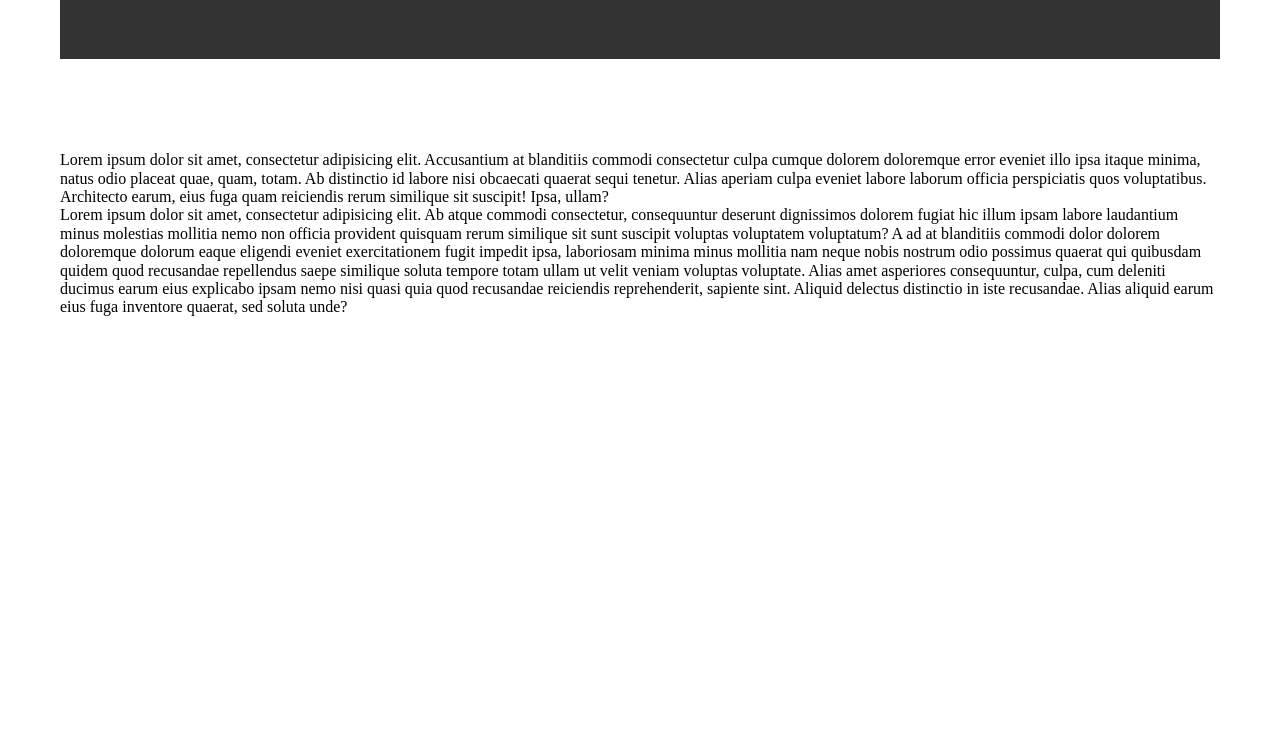
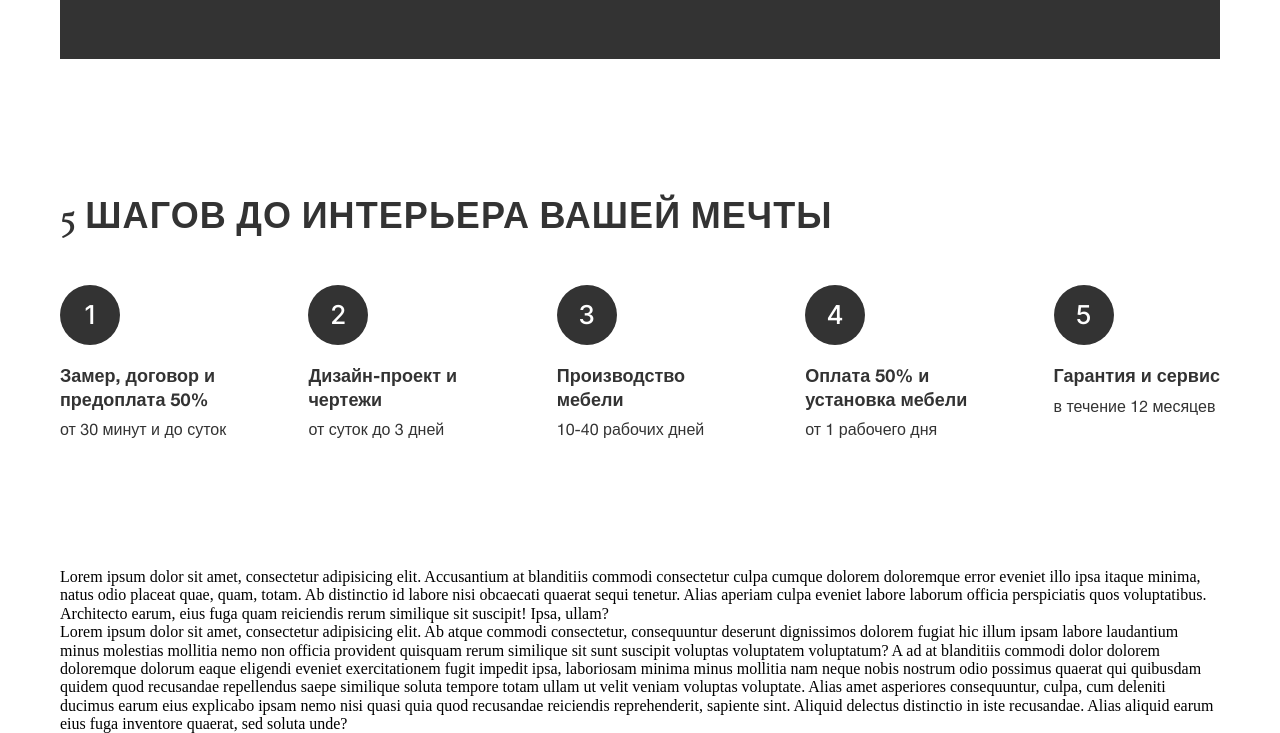
Before and after one commit to Zmeederzhets/exhibition, a website built with webpack: page app/index.html in a window 1280 px wide. Shown: the part 2601-3334 px from the top of the page. Before the commit the page ends 2918 px from the top, so only its background shows below. Built offline with nearby package versions, Linux system fonts and the light colour scheme.

Commit message:
начал блок step

```diff
--- a/app/index.html
+++ b/app/index.html
@@ -7,9 +7,13 @@
     <title>Mebel-Ekabu</title>
     <link rel="preconnect" href="https://fonts.gstatic.com">
     <link href="https://fonts.googleapis.com/css2?family=Cormorant+Garamond&display=swap" rel="stylesheet">
+    <link rel="preconnect" href="https://fonts.googleapis.com">
+    <link rel="preconnect" href="https://fonts.gstatic.com" crossorigin>
+    <link href="https://fonts.googleapis.com/css2?family=Inter:wght@500&display=swap" rel="stylesheet">
     <meta name="viewport" content="width=device-width, initial-scale=1">    <!--для адаптивной вёрстки-->
 </head>
 <body>
+
 <header class="header contain">
     <div class="logo">
         <a class="logo__image" href=""><img src="img/logo.png" alt=""></a>
@@ -68,7 +72,6 @@
 </header>
 
 <main class="contain">
-
     <div class="carrousel">
         <div class="carrousel__slide"></div>
         <button class="carrousel__arrow carrousel__arrow-prev" aria-label="Previous" type="button" style=""></button>
@@ -79,7 +82,6 @@
             <button class="carrousel__radio-color"></button>
         </div>
     </div>
-
     <div class="pride">
         <div class="pride__item">
             <h3 class="pride__title">Оказываем комплекс услуг</h3>
@@ -111,7 +113,6 @@
             <p class="pride__text">У нас более 100 000 материалов, цветов и текстур.</p>
         </div>
     </div>
-
     <div class="catalog">
         <h1 class="catalog__title">Мебель на заказ по индивидуальным размерам В ЕКАТЕРИНБУРГЕ</h1>
         <div class="catalog__wrapper">
@@ -282,7 +283,6 @@
             </ul>
         </div>
     </div>
-
     <div class="call">
         <div class="call__wrapper">
             <h2 class="call__title">УЗНАЙТЕ ТОЧНЫЕ СРОКИ И СТОИМОСТЬ </h2>
@@ -290,10 +290,60 @@
         </div>
         <div class="call__vector"></div>
         <div class="call__buttons">
-            <button class="call__button"><img class="call__img" src="img/watsapp.svg" alt="">НАПИСАТЬ В WHATSAPP</button>
-            <button class="call__button"><img class="call__img"  src="img/telegram.svg" alt="">НАПИСАТЬ В telegram</button>
+            <button class="call__button"><img class="call__img" src="img/watsapp.svg" alt="">НАПИСАТЬ В WHATSAPP
+            </button>
+            <button class="call__button"><img class="call__img" src="img/telegram.svg" alt="">НАПИСАТЬ В telegram
+            </button>
         </div>
     </div>
+
+    <div class="step">
+        <h2 class="step__title">5 шагов до интерьера вашей мечты</h2>
+        <ol class="step__item">
+            <li class="step__list">
+                <div class="step__ellipse">1</div>
+                <div class="step__text">
+                    <h3 class="step__case">Замер, договор и предоплата 50%</h3>
+                    <p class="step__timing">от 30 минут и до суток</p>
+                </div>
+            </li>
+
+            <li class="step__list">
+                <div class="step__ellipse">2</div>
+                <div class="step__text">
+                    <h3 class="step__case">Дизайн-проект и чертежи</h3>
+                    <p class="step__timing">от суток до 3 дней</p>
+                </div>
+            </li>
+
+            <li class="step__list">
+                <div class="step__ellipse">3</div>
+                <div class="step__text">
+                    <h3 class="step__case">Производство мебели</h3>
+                    <p class="step__timing">10-40 рабочих дней</p>
+                </div>
+            </li>
+
+            <li class="step__list">
+                <div class="step__ellipse">4</div>
+                <div class="step__text">
+                    <h3 class="step__case">Оплата 50% и установка мебели </h3>
+                    <p class="step__timing">от 1 рабочего дня</p>
+                </div>
+            </li>
+
+            <li class="step__list">
+                <div class="step__ellipse">5</div>
+                <div class="step__text">
+                    <h3 class="step__case">Гарантия и сервис</h3>
+                    <p class="step__timing">в течение 12 месяцев </p>
+                </div>
+            </li>
+
+        </ol>
+
+    </div>
+
 
     <p><br><br><br><br><br>Lorem ipsum dolor sit amet, consectetur adipisicing elit. Accusantium at blanditiis commodi
         consectetur culpa
--- a/app/scss/_variables.scss
+++ b/app/scss/_variables.scss
@@ -6,3 +6,4 @@ $breakpoints: (
 
 $CormorantGaramond: 'Cormorant Garamond', sans-serif; //400
 $HelveticaNeueCyr: 'HelveticaNeueCyr', sans-serif; //400, 550
+$Inter: 'Inter', sans-serif; //500
--- /dev/null
+++ b/app/scss/block/_step.scss
@@ -0,0 +1,116 @@
+.step {
+  padding-top: 100px;
+  @include min-width(sm) {
+  }
+  @include min-width(md) {
+    padding-top: 140px;
+  }
+
+  &__title {
+    font-family: $CormorantGaramond;
+    font-size: 26px;
+    line-height: 110%;
+    letter-spacing: 0.03em;
+    text-transform: uppercase;
+    color: #333333;
+    @include min-width(sm) {
+      font-size: 30px;
+      line-height: 100%;
+    }
+    @include min-width(md) {
+      font-size: 36px;
+    }
+  }
+
+  &__item {
+    padding-top: 45px;
+    display: flex;
+    flex-direction: column;
+    list-style: none;
+
+    @include min-width(md) {
+      padding-top: 50px;
+      flex-direction: row;
+      justify-content: space-between;
+    }
+  }
+
+  &__list {
+    display: flex;
+    @include min-width(md) {
+      flex-direction: column;
+    }
+  }
+
+  &__ellipse {
+    width: 44px;
+    height: 44px;
+    display: flex;
+    align-items: center;
+    justify-content: center;
+    font-family: $Inter;
+    font-weight: 500;
+    font-size: 18px;
+    line-height: 130%;
+    color: #FFFFFF;
+    border-radius: 50%;
+    background: #333;
+
+    @include min-width(sm) {
+      width: 50px;
+      height: 50px;
+      font-size: 22px;
+      line-height: 130%;
+    }
+
+    @include min-width(md) {
+      width: 60px;
+      height: 60px;
+      font-size: 26px;
+      line-height: 130%;
+    }
+  }
+
+  &__text {
+    padding-left: 20px;
+    @include min-width(sm) {
+      padding-left: 30px;
+    }
+    @include min-width(md) {
+      padding: 20px 0 0 0;
+    }
+  }
+
+  &__case {
+    max-width: 200px;
+    font-family: $HelveticaNeueCyr;
+    font-weight: 550;
+    font-size: 16px;
+    line-height: 130%;
+    color: #333333;
+
+    @include min-width(sm) {
+    }
+    @include min-width(md) {
+      font-size: 18px;
+    }
+  }
+
+  &__timing {
+    padding: 6px 0 30px;
+    font-family: $HelveticaNeueCyr;
+    font-style: normal;
+    font-weight: normal;
+    font-size: 14px;
+    line-height: 130%;
+    color: #333333;
+    @include min-width(sm) {
+      padding: 6px 0 34px;
+    }
+    @include min-width(md) {
+      font-size: 16px;
+      line-height: 150%;
+    }
+  }
+
+}
--- a/app/scss/index.scss
+++ b/app/scss/index.scss
@@ -17,3 +17,4 @@
 @import "block/_pride";
 @import "block/_catalog";
 @import "block/_call";
+@import "block/_step";
--- a/webpack.dev.js
+++ b/webpack.dev.js
@@ -9,14 +9,14 @@ module.exports = {
     ],
     devServer: {
         port: 9000,
-        host: '192.168.100.26',
-        // host: 'localhost',
+        // host: '192.168.100.26',
+        host: 'localhost',
         contentBase: path.join(__dirname, './app/'),
         open: true,
         proxy: {
             '/api/**': {
-                target: '192.168.100.26:9000',
-                // target: 'localhost:9000',
+                //target: '192.168.100.26:9000',
+                target: 'localhost:9000',
                 secure: false,
                 changeOrigin: true,
             }
```
Also changed, not shown: 1 other file.
